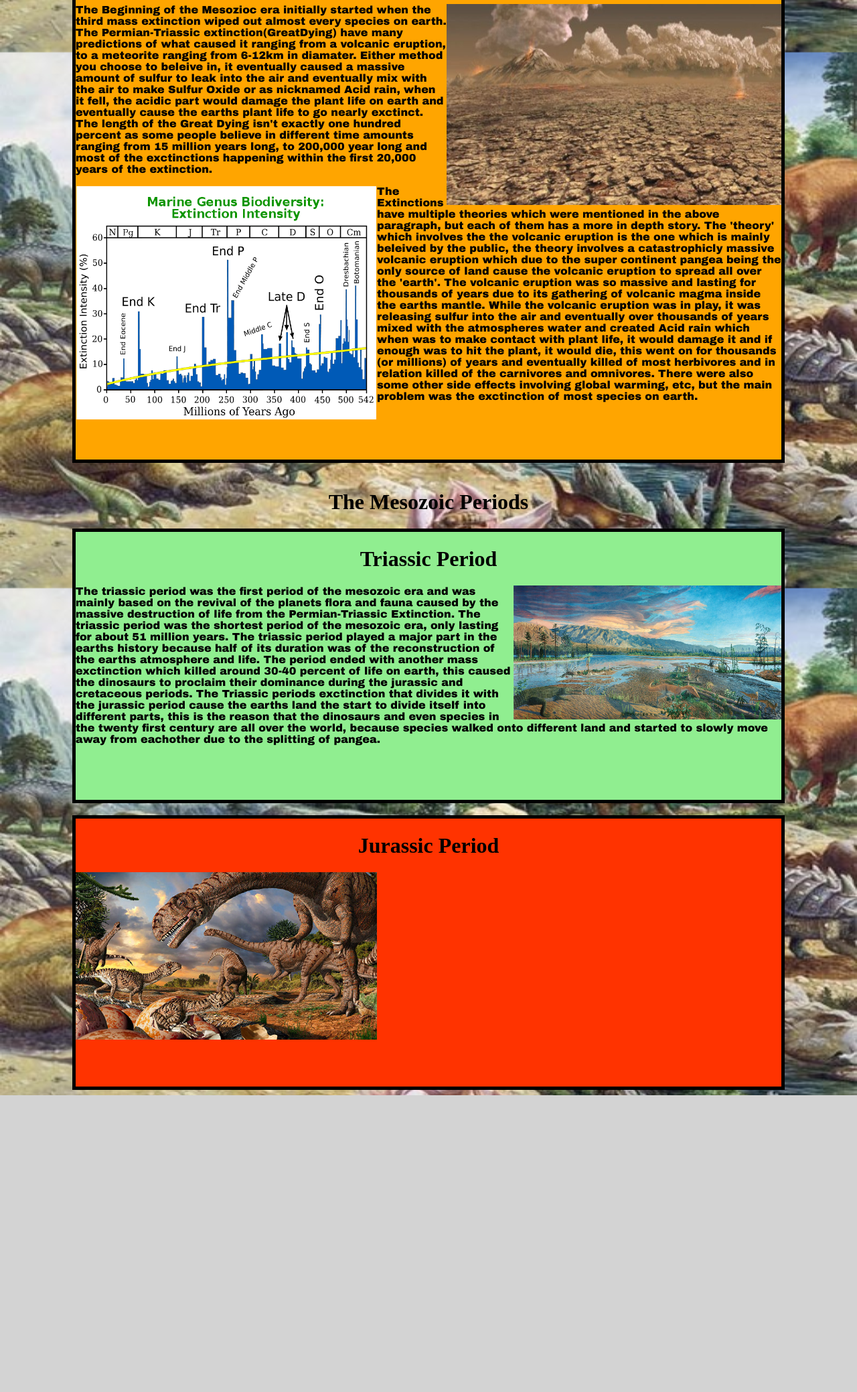
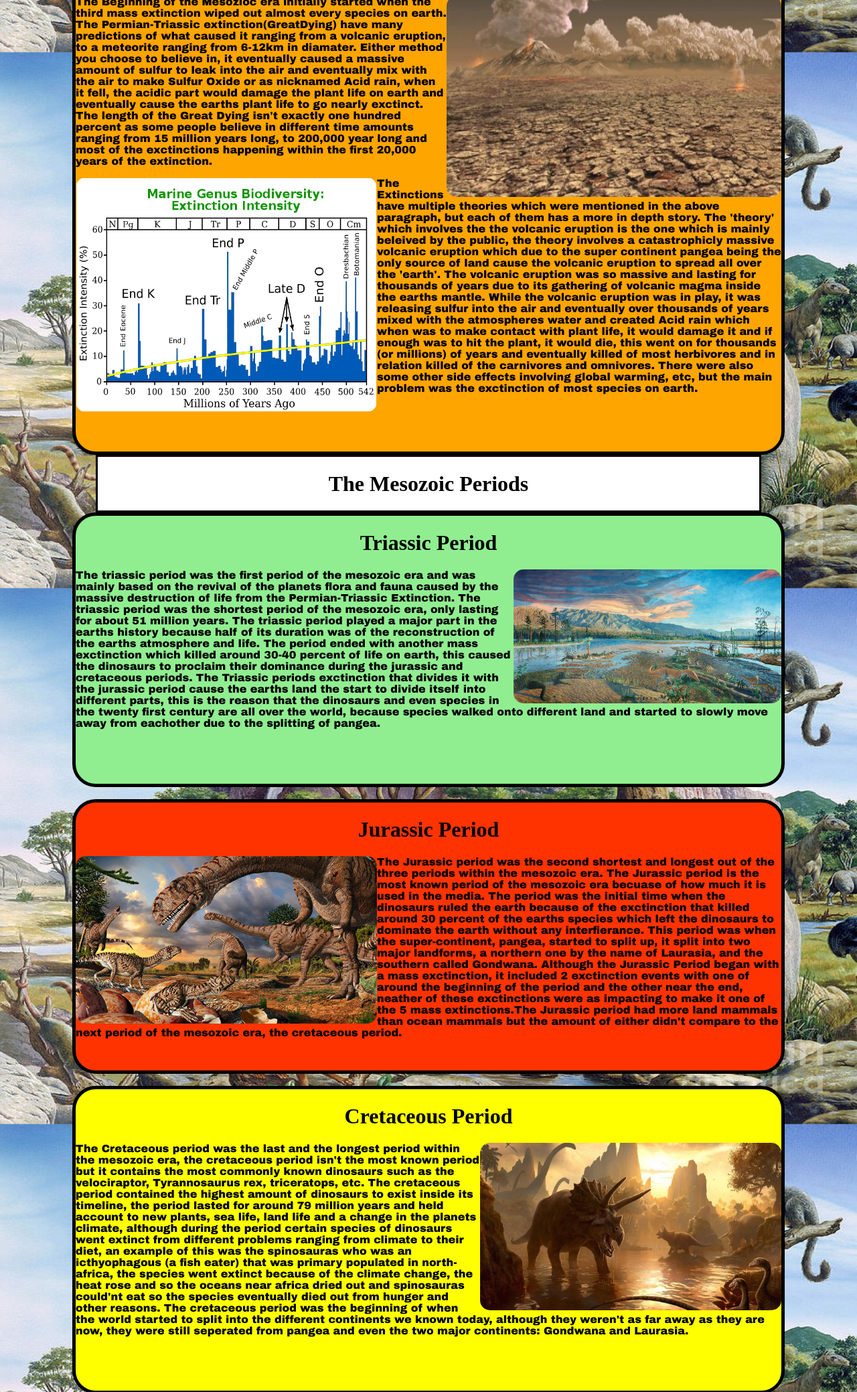
Before and after one commit to JamesWhitton/JamesWhitton.github.io, a plain HTML site: page index.html in a window 1280 px wide. Shown: the part 722-2800 px from the top of the page at 67% size. Before the commit the page ends 2357 px from the top, so only its background shows below. Drawn offline with Linux system fonts and the light colour scheme.

Commit message:
Add files via upload

```diff
--- a/CSS.css
+++ b/CSS.css
@@ -6,9 +6,12 @@
 	border-style: solid;
 	border-color: black;
 	height:auto;
-	background: url("DinosaursBackground.jpg");
+	background: url("DinosaursBackgrounds.jpg");
 	background-repeat: no-repeat;
 	background-size: cover;
+}
+.borderrad{
+	border-radius:15px;
 }
 #heading{
 	margin-left:100px;
@@ -16,6 +19,15 @@
 	height:50px;
 	text-align: center;
 	font-family: "bubbler-one";
+}
+#Intermission{
+	margin-left:135px;
+	margin-right:135px;
+	border-width:medium;
+	border-style: solid;
+	border-color: black;
+	height:auto;
+	background-color:white;
 }
 #taskbar{
 	margin-left:100px;
@@ -39,18 +51,11 @@ li a{
     text-align: center;
     padding: 14px 16px;
     text-decoration: none;
+-->border-radius: 100px 100px<--
 }
 li a:hover{
 	background-color:violet;
 }
-
-
-
-
-
-
-
-
 #InformationBeginning{
 	margin-left:100px;
 	margin-right:100px;
@@ -59,6 +64,7 @@ li a:hover{
 	border-width: 5px;
 	border-style: solid;
 	background-color: #339933;
+	border-radius: 35px 35px;
 	}
 #InformationPermian-Triassic{
 	margin-left:100px;
@@ -68,7 +74,8 @@ li a:hover{
 	border-width:5px;
 	border-color:black;
 	background-color:Orange;
-}
+	border-radius: 35px 35px;
+	}
 #InformationTriassic{
 	margin-left:100px;
 	margin-right:100px;
@@ -76,6 +83,7 @@ li a:hover{
 	border-color:black;
 	border-width: 5px;
 	border-style: solid;
+	border-radius: 35px 35px;
 	background-color: lightgreen;
 }
 #InformationJurassic{
@@ -86,4 +94,25 @@ li a:hover{
 	border-width: 5px;
 	border-style: solid;
 	background-color: #ff3300;
+	border-radius: 35px 35px;
+	}
+#InformationCretaceous{
+	margin-left:100px;
+	margin-right:100px;
+	height:450px;
+	border-color:black;
+	border-width: 5px;
+	border-style: solid;
+	background-color:yellow;
+	border-radius: 35px 35px;
+	}
+#InformationCretaceous-Paleogene{
+	margin-left:100px;
+	margin-right:100px;
+	height:450px;
+	border-color:black;
+	border-width: 5px;
+	border-style: solid;
+	background-color:yellow;
+	border-radius: 35px 35px;
 }
--- a/index.html
+++ b/index.html
@@ -4,11 +4,11 @@
 <link rel="stylesheet" type="text/css" href="CSS.css">
 <link rel="icon" href="Mesozoic_meteorite.jpg">
 <meta charset="utf-8">
-<title>The Mesozioc Era</title>
+<title>The Mesozoic Era</title>
 <style>
 	body{
 	background-color:lightgray;
-	background-image: url("DinosaursBackground.jpg");
+	background-image: url("DinosaursBackgrounds.jpg");
 	background-size: 100%;
 	background-attachment: fixed;
 	}
@@ -27,13 +27,13 @@
   <li><a href="#InformationPermian-Triassic">Great Dying</a></li>
   <li><a href="#InformationTriassic">Triassic</a></li>
   <li><a href="#InformationJurassic">Jurassic</a></li>
-  <li><a href="#">Cretaceous</a></li>
-  <li><a href="#">Extinction of the Dinosaurs</a></li>
+  <li><a href="#InformationCretaceous">Cretaceous</a></li>
+  <li><a href="#InformationCretaceous-Paleogene">Extinction of the Dinosaurs</a></li>
 </ul>
 </div>
 	<div id="InformationBeginning">
 	<h1 align="center" style="font-family:Comic sans;">Age of the Dinosaurs</h1>
-	<p style="font-family:Arial Black"><img src="Pangaea.jpg" align="left" style="width:300px;height:300px;"></img>The era of the dinosaurs (also known as the mezosoic era)
+	<p style="font-family:Arial Black"><img src="Pangaea.jpg" class="borderrad" align="left" style="width:300px;height:300px;"></img>The era of the dinosaurs (also known as the mezosoic era)
 	began around 252 million years ago when the biggest mass extinction known as the permian-triassic (nicknamed the great dying) wiped out almost every species on earth. When the Mesozioc era began, the worlds
 	continents were all connected into a super continent which has multiple names but is most commonly addressed as pangea or pangaea. Pangea is one of the main
 	reasons why the dinosaurs and even species nowadays are scattered around the world. The Mesozoic era contains three different periods within it, and also
@@ -42,18 +42,19 @@
 	million years before they went extinct from the effects of a meteorite.
 	</p>
     </div>
-	<br>
+	<div id="Intermission">
 	<h1 align="center" style="font-family:Comic sans;">The Start of the Dinosaurs</h1>
+	</div>
 	<div id="InformationPermian-Triassic">
 	<h1 align="center" style="font-family:Comic sans;">Permian-Triassic Extinction</h1>
-	<p style="font-family:Arial Black"><img src="GreatDying.jpg" align="right" style="width:500px;height:300px;">The Beginning of the Mesozioc era
+	<p style="font-family:Arial Black"><img src="GreatDying.jpg" class="borderrad" align="right" style="width:500px;height:300px;">The Beginning of the Mesozioc era
 	initially started when the third mass extinction wiped out almost every species on earth. The Permian-Triassic extinction(GreatDying) have many
-	predictions of what caused it ranging from a volcanic eruption, to a meteorite ranging from 6-12km in diamater. Either method you choose to beleive
+	predictions of what caused it ranging from a volcanic eruption, to a meteorite ranging from 6-12km in diamater. Either method you choose to believe
 	in, it eventually caused a massive amount of sulfur to leak into the air and eventually mix with the air to make Sulfur Oxide or as nicknamed
 	Acid rain, when it fell, the acidic part would damage the plant life on earth and eventually cause the earths plant life to go nearly
 	exctinct. The length of the Great Dying isn't exactly one hundred percent as some people believe in different time amounts ranging from 15 million years
 	long, to 200,000 year long and most of the exctinctions happening within the first 20,000 years of the extinction. </p>
-	<img src="Permiantriassic.png" align="left" style="width:450px;height:350px"><p style="font-family:Arial Black">The Extinctions have multiple theories
+	<img src="Permiantriassic.png" class="borderrad" align="left" style="width:450px;height:350px"><p style="font-family:Arial Black">The Extinctions have multiple theories
 	which were mentioned in the above paragraph, but each of them has a more in depth story. The 'theory' which involves the the volcanic eruption is
 	the one which is mainly beleived by the public, the theory involves a catastrophicly massive volcanic eruption which due to the super continent pangea
 	being the only source of land cause the volcanic eruption to spread all over the 'earth'. The volcanic eruption was so massive and lasting for thousands
@@ -63,11 +64,12 @@
 	and in relation killed of the carnivores and omnivores. There were also some other side effects involving global warming, etc, but the main problem was the
 	exctinction of most species on earth.</p>
 	</div>
-	<br>
+	<div id="Intermission">
 	<h1 align="center" style="font-family:Comic sans;">The Mesozoic Periods</h1>
+	</div>
 	<div id="InformationTriassic">
 	<h1 align="center" style="font-family:Comic sans;">Triassic Period</h1>
-	<p style="font-family:Arial Black"><img src="Triassic.jpg" align="right" style="width:400px;height:200px;">The triassic period was the first period of the mesozoic era and was mainly based on the revival of the planets
+	<p style="font-family:Arial Black"><img src="Triassic.jpg" class="borderrad" align="right" style="width:400px;height:200px;">The triassic period was the first period of the mesozoic era and was mainly based on the revival of the planets
 	flora and fauna caused by the massive destruction of life from the Permian-Triassic Extinction. The triassic period was the shortest period of the
 	mesozoic era, only lasting for about 51 million years. The triassic period played a major part in the earths history because half of its duration was
 	of the reconstruction of the earths atmosphere and life. The period ended with another mass exctinction which killed around 30-40 percent of life on
@@ -80,7 +82,45 @@
 	<br>
 	<div id="InformationJurassic">
 	<h1 align="center" style="font-family:Comic sans;">Jurassic Period</h1>
-	<p style="font-family:Arial Black"><img src="Jurassic.jpg" align="left" style="width:450px;height:250px;">
+	<p style="font-family:Arial Black"><img src="Jurassic.jpg" class="borderrad" align="left" style="width:450px;height:250px;">
+	The Jurassic period
+	was the second shortest and longest out of the three periods within the mesozoic era. The Jurassic period is the most known period of the mesozoic era becuase of how much it is used in the media. The period was the initial time when the
+	dinosaurs ruled the earth because of the exctinction that killed around 30 percent of the earths species which left the dinosaurs to dominate the earth without any
+	interfierance. This period was when the super-continent, pangea, started to split up, it split into two major landforms, a northern one by the name of Laurasia,
+	and the southern called Gondwana. Although the Jurassic Period began with a mass exctinction, it included 2 exctinction events with one of around the
+	beginning of the period and the other near the end, neather of these exctinctions were as impacting to make it one of the 5 mass extinctions.The Jurassic period had
+	more land mammals than ocean mammals but the amount of either didn't compare to the next period of the mesozoic era, the cretaceous period.
+	</p>
+	</div>
+	<br>
+	<div id="InformationCretaceous">
+	<h1 align="center" style="font-family:Comic sans;">Cretaceous Period</h1>
+	<p style="font-family:Arial Black"><img src="Cretaceous.jpg" class="borderrad" align="right" style="width:450px;height:250px;">
+	The Cretaceous period was the last and the longest period within the mesozoic era, the cretaceous period isn't the most known period but it contains
+	the most commonly known dinosaurs such as the velociraptor, Tyrannosaurus rex, triceratops, etc. The cretaceous period contained the highest amount
+	of dinosaurs to exist inside its timeline, the period lasted for around 79 million years and held account to new plants, sea life, land life and a
+	change in the planets climate, although during the period certain species of dinosaurs went extinct from different problems ranging from climate to their diet,
+	an example of this was the spinosauras who was an icthyophagous (a fish eater) that was primary populated in north-africa, the species went extinct because
+	of the climate change, the heat rose and so the oceans near africa dried out and spinosauras could'nt eat so the species eventually died out from hunger and
+	other reasons. The cretaceous period was the beginning of when the world started to split into the different continents we known today, although they weren't as far away as they are now, they were still seperated from
+	pangea and even the two major continents: Gondwana and Laurasia.
+	</p>
+	</div>
+	<div id="Intermission">
+	<h1 align="center" style="font-family:Comic sans;">Extinction of the Dinosaurs</h1>
+	</div>
+	<div id="InformationCretaceous-Paleogene">
+	<h1 align="center" style="font-family:Comic sans;">Cretaceous-Palogene</h1>
+	<p style="font-family:Arial Black"><img src="Meteorite.jpg" class="borderrad" align="right" style="width:450px;height:250px;">The Cretaceous-Palogene extinction
+	was the 5th and the latest mass extinctions to happen on the earth and it happened 66 million years ago and sparked the end of the dinosaurs.
+	There are different theories but the main theory and the most popular theory is the asteroid theory. The theory involves an Asteroid with the diameter of
+	between 10-15km wide hitting near the edge of what is now known as mexico. The impact of the Asteroid killed everything that was in the direct impact of
+	the asteroid and sent a shockwave around the world that killed all the plant on the earth kind of like the permian-triassic extinction but more immediate.
+	When the plants died the kiling started, the first things to die was the big herbivores because they couldn't fill their diets and died
+	quicker than the smaller herbivores, and because of this the carnivores had plenty of food and they survived longed, but they started to run out of meat
+	because they were constantly eating and they started to die in the size pattern just like the herbivores. The main difference between life and death in
+	the exctinction was the species size, any species that weighed 25 kilograms or less was able to obey their diet and survive through the extinction.
+	</p>
 	</div>
 </div>
 </body>
```
Also changed, not shown: Cretaceous.jpg (added), DinosaursBackgrounds.jpg (added), Meteorite.jpg (added).
